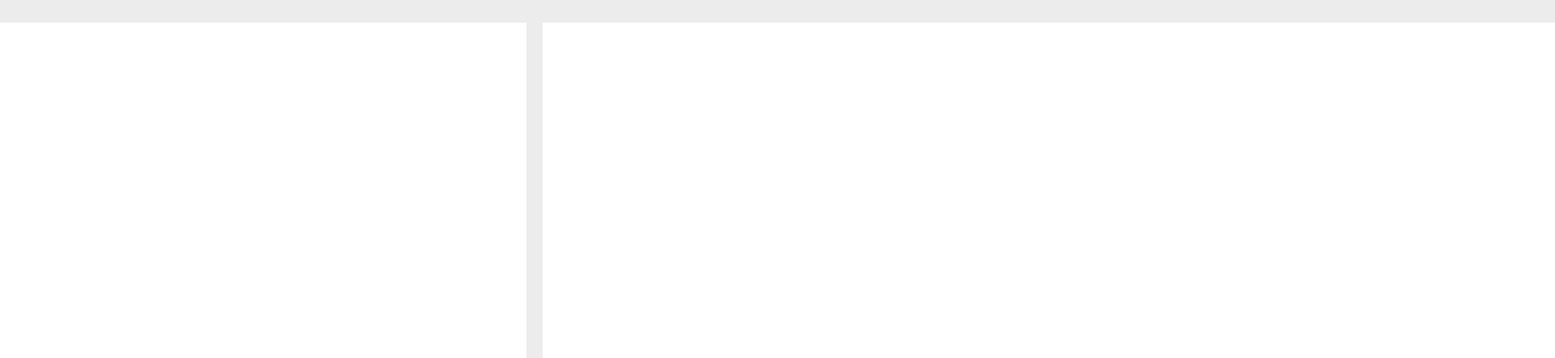
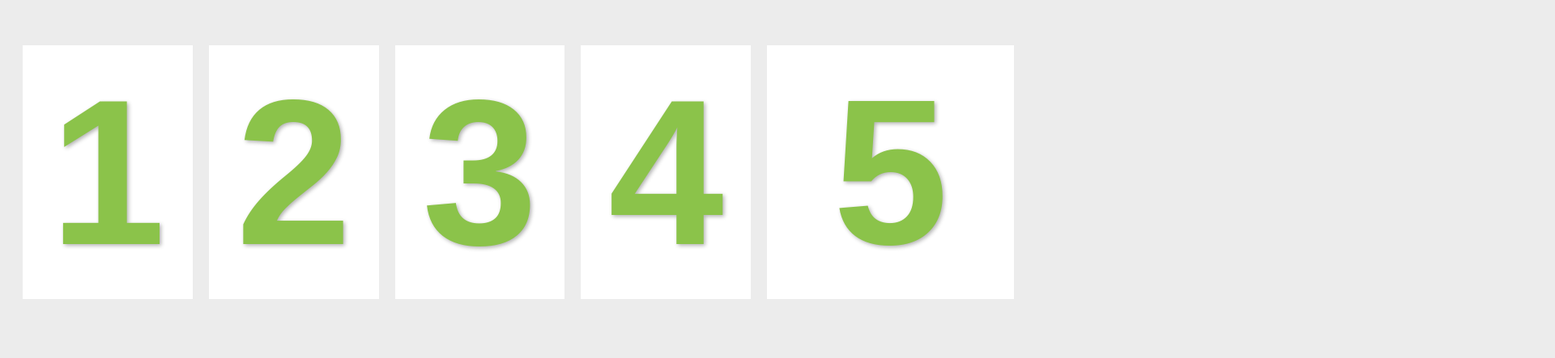
Before and after one commit to aoidcool/1to10.github.io, a plain HTML site: page index.html in a window 1280 px wide. Shown: the top 443 px of the page at 81% size, 1920 px wide, since content can reach past the window. Drawn offline with Linux system fonts and the light colour scheme.

Commit message:
Update index.html

```diff
--- a/index.html
+++ b/index.html
@@ -17,7 +17,7 @@
 			padding: 20px;
 			box-sizing: border-box;
 			font-family: '微软雅黑', sans-serif;
-			font-size: clamp(10px, 200vw, 5000px); /* 使用 clamp 函数设置字体大小的范围 */
+			font-size: clamp(10px, 20vw, 5000px); /* 使用 clamp 函数设置字体大小的范围 */
 			font-weight: bold;
 			color: #8bc34a; /* 将字体颜色设置为浅绿色 */
 		}
```
